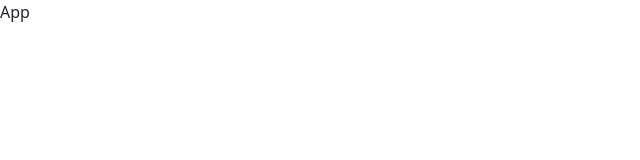
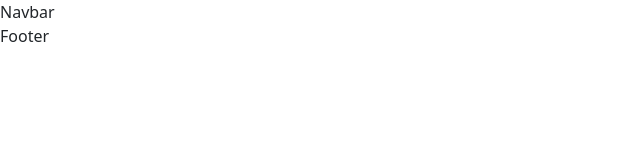
Before and after one commit to Hasan-Turkel/blog-app, a React (Vite) app: page / in a window 1280 px wide. Shown: the top 160 px of the page, without its empty margins (0-640 px from the left). Built offline with nearby package versions, Linux system fonts and the light colour scheme.

Commit message:
router commit

```diff
--- a/package.json
+++ b/package.json
@@ -11,7 +11,8 @@
   },
   "dependencies": {
     "react": "^18.2.0",
-    "react-dom": "^18.2.0"
+    "react-dom": "^18.2.0",
+    "react-router-dom": "^6.15.0"
   },
   "devDependencies": {
     "@types/react": "^18.2.15",
--- a/src/App.jsx
+++ b/src/App.jsx
@@ -1,9 +1,10 @@
 import React from 'react'
 import "./App.css"
+import AppRouter from './app/router/AppRouter'
 
 const App = () => {
   return (
-    <div>App</div>
+    <AppRouter />
   )
 }
 
--- a/src/app/components/Footer.jsx
+++ b/src/app/components/Footer.jsx
@@ -0,0 +1,9 @@
+import React from 'react'
+
+const Footer = () => {
+  return (
+    <div>Footer</div>
+  )
+}
+
+export default Footer
--- a/src/app/components/Navbar.jsx
+++ b/src/app/components/Navbar.jsx
@@ -0,0 +1,9 @@
+import React from 'react'
+
+const Navbar = () => {
+  return (
+    <div>Navbar</div>
+  )
+}
+
+export default Navbar
--- a/src/app/router/AppRouter.jsx
+++ b/src/app/router/AppRouter.jsx
@@ -0,0 +1,30 @@
+import { BrowserRouter as Router, Routes, Route } from "react-router-dom"
+
+// import Login from "../pages/Login"
+// import Register from "../pages/Register"
+// import PrivateRouter from "./PrivateRouter"
+// import Dashboard from "../pages/Dashboard"
+import Navbar from "../components/Navbar"
+import Footer from "../components/Footer"
+
+
+const AppRouter = () => {
+  return (
+    <Router>
+        <Navbar/>
+      {/* <Routes>
+        <Route path="/" element={<Login />} />
+        <Route path="register" element={<Register />} />
+        <Route path="stock" element={<PrivateRouter />}>
+          <Route path="" element={<Dashboard />}>
+
+          </Route>
+        </Route> */}
+{/*
+      </Routes> */}
+      <Footer/>
+    </Router>
+  )
+}
+
+export default AppRouter
```
Also changed, not shown: src/app/pages/Dashboard.jsx (+9 -0 lines), src/app/pages/Login.jsx (+9 -0 lines), src/app/pages/Register.jsx (+9 -0 lines), src/app/router/PrivateRouter.jsx (+9 -0 lines), 1 other file (tests, documents, lock files or other folders).
